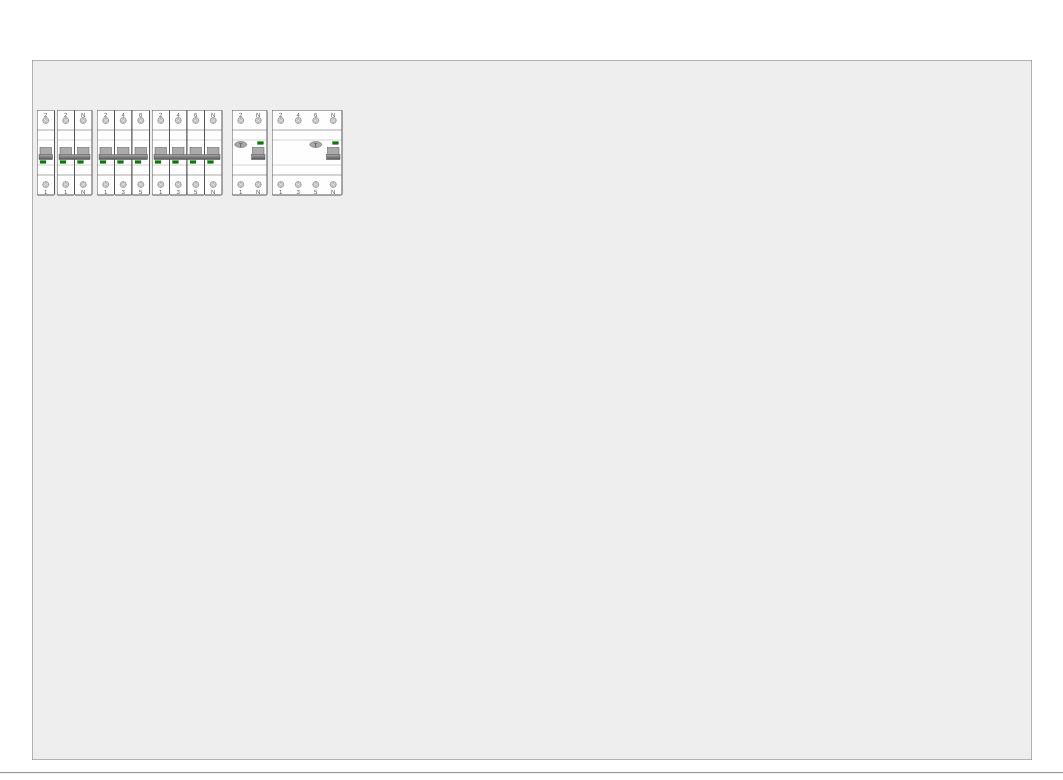
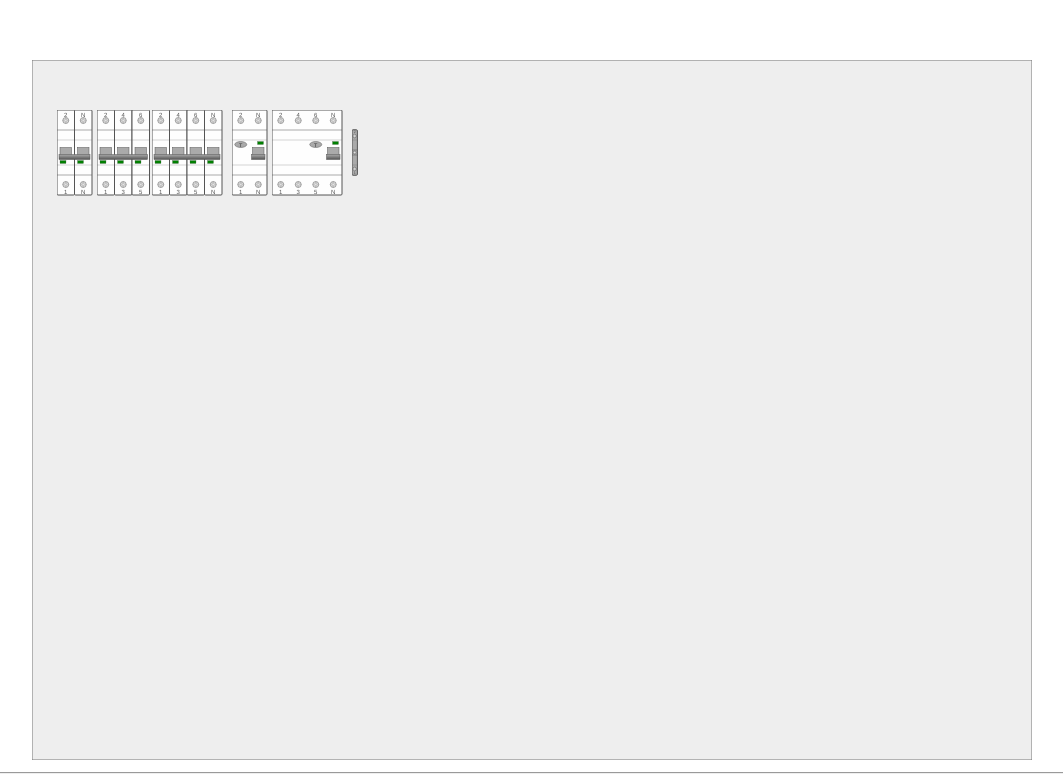
Before and after one commit to mikegribov/elektrika, a Vue app: page / in a window 1280 px wide. Shown: the top 780 px of the page, without its empty margins (108-1171 px from the left). Built offline with nearby package versions, Linux system fonts and the light colour scheme.

Commit message:
clamp & details

```diff
--- a/src/classes/@Details.js
+++ b/src/classes/@Details.js
@@ -1,9 +1,12 @@
 import  Empty from "./details/Empty.js"
-import DetailButton from "./details/DetailButton.js"
+import  DetailButton from "./details/DetailButton.js"
 import  DetailContact from "./details/DetailContact.js"
 import  DetailCorpus from "./details/DetailCorpus.js"
 import  DetailCorpus2 from "./details/DetailCorpus2.js"
 import  DetailCorpus4 from "./details/DetailCorpus4.js"
+import  DetailCorpusClamp from "./details/DetailCorpusClamp.js"
 import  DetailHandle from "./details/DetailHandle.js"
 import  DetailIndicator from "./details/DetailIndicator.js"
-export { Empty, DetailButton,  DetailContact, DetailCorpus, DetailCorpus2, DetailCorpus4, DetailHandle, DetailIndicator  };
+
+
+export { Empty, DetailButton,  DetailContact, DetailCorpus, DetailCorpus2, DetailCorpus4, DetailCorpusClamp, DetailHandle, DetailIndicator  };
--- a/src/classes/Base.js
+++ b/src/classes/Base.js
@@ -1,9 +1,9 @@
 export default  class Base {
     constructor(options = false) {
-        this.placeWidth = 17.5
-        this.placeHeight = 85
-        this.width = 1
-        this.height = 1
+        this.placeWidth = options && options.placeWidth ? options.placeWidth : 17.5;
+        this.placeHeight = options && options.placeHeight ? options.placeHeight : 85;
+        this.width = options && options.width ? options.width : 1;
+        this.height = options && options.height ? options.height : 1;
         this.strokeWidth = options && options.strokeWidth ? options.strokeWidth : 1;
         this.strokeColor = options && options.strokeColor ? options.strokeWidth : "#555555";
         this.id = false;
--- a/src/classes/details/DetailContact.js
+++ b/src/classes/details/DetailContact.js
@@ -12,8 +12,9 @@ export default class DetailContact extends BaseDetail {
     }
 
     svg() {
+
         const x = this.x + this.getWidth() / 2;
-        const y = this.position == 'up' ? 3.5 * this.radius : this.placeHeight - 3.5 * this.radius;
+        const y = (this.position == 'middle' ? this.getHeight()/2 : (this.position == 'up' ? 3.5 * this.radius : this.getHeight()  - 3.5 * this.radius)) + (-this.getHeight() + this.placeHeight)/2;
         const ty = this.position == 'up' ? y - this.radius -1 : y + 3 * this.radius;
         const t = 0.5;
         const r = this.radius - t;
--- /dev/null
+++ b/src/classes/details/DetailCorpusClamp.js
@@ -0,0 +1,61 @@
+import BaseDetail from "@/classes/details/BaseDetail.js"
+
+//const listL = [41.5, 41.5, 42, 46];
+const listH = [45.5, 45.5, 46, 46.5];
+//const listh = [33, 33, 33.5, 42];
+const listW = [5.4, 6.3, 8, 10.5];
+const SQARES = [2.5, 4, 6, 10];
+
+export default class DetailCorpusClamp extends BaseDetail {
+
+
+
+    constructor(options = false) {
+        super(options)
+        this.id = "DetailCorpusClamp"
+        this.sqare = options && options.sqare ? options.sqare : 2.5; //4, 6, 10
+
+    }
+
+    getWidth() {
+        const i = SQARES.findIndex(val => val == this.sqare);
+        if (i > -1) {
+            return listW[i];
+        }
+
+    }
+
+    getHeight() {
+        const i = SQARES.findIndex(val => val == this.sqare);
+        if (i > -1) {
+            return listH[i];
+        }
+
+    }
+
+    svg() {
+        const i = SQARES.findIndex(val => val == this.sqare);
+        if (i > -1) {
+            const color = "#AAAAAA";
+            //const colorL = "#DD7777";
+            //const colorD = "#774444";
+            //const h = listh[i];
+            const W = this.getWidth()
+            const H = this.getHeight()
+            const PH = this.placeHeight;
+            const x = this.x;
+            const y = this.y - (H - PH)/2;
+            const d1 =  5 / 2
+            const d2 = 25 / 2
+            console.log(W, H);
+            return `
+                <rect x="${x}" y="${y}" width="${W}" height="${H}" rx="1" :stroke-width="${this.strokeWidth}" fill="${color}" stroke="${this.strokeColor}"/>
+                <line x1="${x}" x2="${x + W}" y1="${y + H / 2 - d1}" y2="${y + H / 2 - d1}" stroke-width="${this.strokeWidth / 2}" stroke="${this.strokeColor}"/>
+                <line x1="${x}" x2="${x + W}" y1="${y + H / 2 + d1}" y2="${y + H / 2 + d1}" stroke-width="${this.strokeWidth / 2}" stroke="${this.strokeColor}"/>
+                <line x1="${x}" x2="${x + W}" y1="${y + H / 2 - d2}" y2="${y + H / 2 - d2}" stroke-width="${this.strokeWidth / 4}" stroke="${this.strokeColor}"/>
+                <line x1="${x}" x2="${x + W}" y1="${y + H / 2 + d2}" y2="${y + H / 2 + d2}" stroke-width="${this.strokeWidth / 4}" stroke="${this.strokeColor}"/>
+            `
+        }
+    }
+
+}
--- a/src/classes/elements/BaseBreaker.js
+++ b/src/classes/elements/BaseBreaker.js
@@ -25,24 +25,5 @@ export default class ElementBreaker extends BaseElement {
         ]
     }
 
-    svg() {
 
-        let result = '';
-        const content = this.content();
-
-        const self = this;
-
-        content.forEach(function(layer) {
-            let shift = 0;
-            layer.forEach(function(el) {
-                const x = shift * self.placeWidth;
-                el.x = x;
-                result += el.svg();
-                shift++
-            })
-        })
-
-
-        return result;
-    }
 }
--- a/src/classes/elements/BaseElement.js
+++ b/src/classes/elements/BaseElement.js
@@ -7,10 +7,33 @@ export default class BaseElement extends Base {
         this.number=1
     }
 
+
+     content() {
+        return [
+            [],
+        ]
+    }
+
     svg() {
 
+        let result = '';
+        const content = this.content();
+
+        const self = this;
+
+        content.forEach(function(layer) {
+            let shift = 0;
+            layer.forEach(function(el) {
+                const x = shift * self.placeWidth;
+                el.x = x;
+                result += el.svg();
+                shift++
+            })
+        })
+
+
+        return result;
     }
 
 
-
 }
--- a/src/classes/elements/ElementBreaker1P.js
+++ b/src/classes/elements/ElementBreaker1P.js
@@ -7,6 +7,7 @@ import { DetailCorpus, DetailIndicator, DetailHandle, DetailContact} from "@/cla
 export default class ElementBreaker1P extends BaseBreaker {
 
     constructor(options = false) {
+
         super(options)
         this.id = "ElementBreaker1P";
         this.caption="1P"
--- /dev/null
+++ b/src/classes/elements/ElementClamp.js
@@ -0,0 +1,24 @@
+
+import BaseElement from "@/classes/elements/BaseElement.js"
+import { DetailCorpusClamp, DetailContact } from "@/classes/@Details"
+
+export default class ElementClamp extends BaseElement {
+
+    constructor(options = false) {
+        super(options)
+        this.id = "ElementClamp";
+        this.sqare = options && options.sqare ? options.sqare : 2.5; //4, 6, 10
+        this.caption = "Clamp-" + this.sqare;
+    }
+
+    content() {
+        const corpus = new DetailCorpusClamp({ sqare: this.sqare });
+        return [
+            [corpus],
+            [new DetailContact({caption: '2', radius: 1.8, placeWidth: corpus.getWidth(), height: corpus.getHeight()/corpus.placeHeight})],
+            [new DetailContact({ position: 'down', radius: 1.8, placeWidth: corpus.getWidth(), height: corpus.getHeight() / corpus.placeHeight, caption: '1' })],
+            [new DetailContact({position: 'middle', radius: 1.5, placeWidth: corpus.getWidth(), height: corpus.getHeight()/corpus.placeHeight})],
+        ]
+    }
+
+}
--- a/src/components/canvas.vue
+++ b/src/components/canvas.vue
@@ -13,6 +13,8 @@
         <use xlink:href="#ElementBreaker3PN" x="120"  y="50"/>
         <use xlink:href="#ElementRcd" x="200"  y="50"/>
         <use xlink:href="#ElementRcd3" x="240"  y="50"/>
+        <use xlink:href="#ElementClamp" x="320"  y="50"/>
+
     </svg>
 </template>
 
@@ -25,6 +27,7 @@
     import ElementBreaker3PN from '@/classes/elements/ElementBreaker3PN.js'
     import ElementRcd from '@/classes/elements/ElementRcd.js'
     import ElementRcd3 from '@/classes/elements/ElementRcd3.js'
+    import ElementClamp from '@/classes/elements/ElementClamp.js'
     export default {
         data() {
             return {
@@ -55,13 +58,15 @@
         methods: {
             getSvgContent() {
                 if (!this.$_svgContent) {
-                    this.$_svgContent = new ElementRcd().asSymbol() + new ElementRcd3().asSymbol()
+                    this.$_svgContent = new ElementRcd().asSymbol() + new ElementRcd3().asSymbol() + new ElementClamp().asSymbol() +
                      + new ElementBreaker1P().asSymbol() + new ElementBreaker1PN().asSymbol() + new ElementBreaker3P().asSymbol() + new ElementBreaker3PN().asSymbol()
                 }
                 return this.$_svgContent;
             }
         },
+    mounted() {
 
+    },
         computed: {
             svgContent: function() {
 
```
